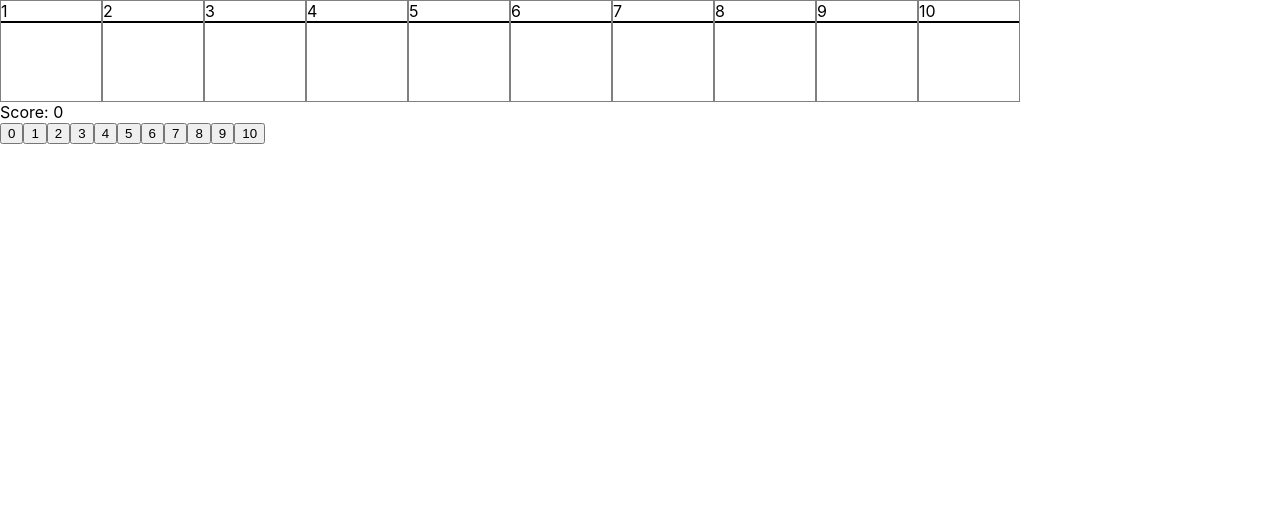
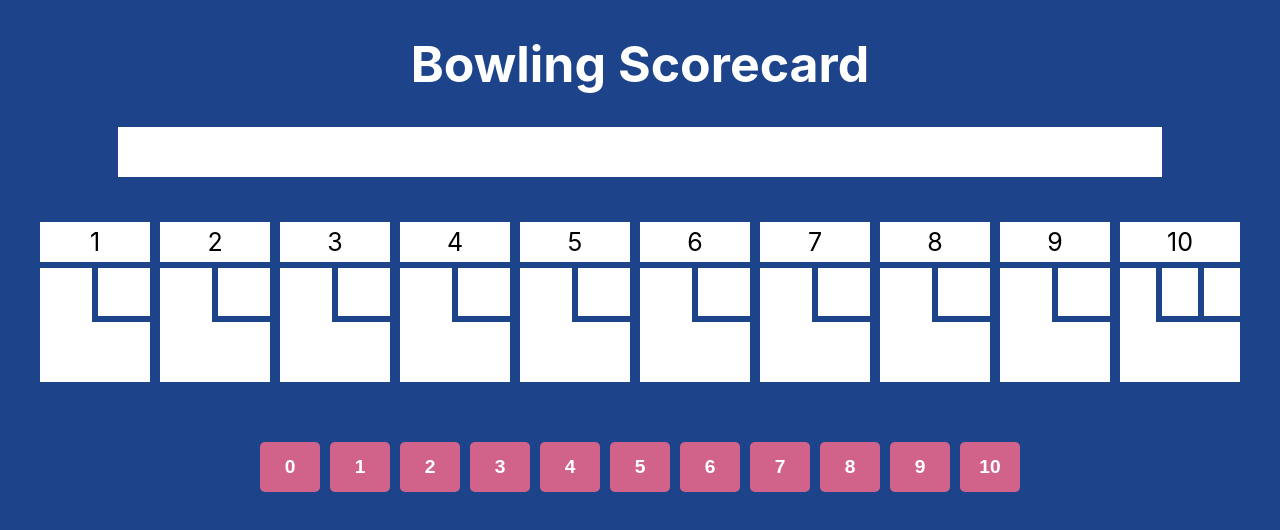
Before and after one commit to NematBhullar/BowlingScorecard, a React (Create React App) app: page / in a window 1280 px wide. Shown: the top 530 px of the page. Built offline with nearby package versions, Linux system fonts and the light colour scheme.

Commit message:
Fixed the UI

```diff
--- a/src/App.css
+++ b/src/App.css
@@ -1,22 +1,85 @@
+body {
+  background-color: #1D438A;
+}
+
+h1 {
+  font-size: 50px;
+  color: white;
+}
+
+button {
+  width: 60px;
+  height: 50px;
+  background-color: #D1638B;
+  color: white;
+  font-size: larger;
+  font-weight: bold;
+  border: none;
+  border-radius: 5px;
+  margin: 5px;
+}
+
+.main-body {
+  text-align: center;
+}
+
 .scoreboard {
   display: flex;
   flex-direction: row;
+  justify-content: center;
+  margin-bottom: 50px;
 }
 
-.frame {
-  width: 100px;
-  height: 100px;
-  border: 1px solid grey;
+.frame, .frame10 {
+  margin: 5px;
+  padding: 5px 0px;
+  width: 110px;
+  height: 150px;
+  background-color: white;
+  font-size: 25px;
+}
+
+.frame10 {
+  width: 120px;
 }
 
 .pins {
+  margin-top: 5px;
+  height: 40%;
   display: flex;
   flex-direction: row;
   justify-content: space-between;
 }
 
-.pins div {
+.roll1, .roll2, .roll3 {
+  padding: 10px 0px;
   width: 50%;
   text-align: center;
-  border: 1px solid black;
 }
+
+.roll2, .roll3 {
+  border-top: 6px solid #1D438A;
+  border-left: 6px solid #1D438A;
+  border-bottom: 6px solid #1D438A;
+}
+
+.roll1 {
+  border-top: 6px solid #1D438A;
+}
+
+.frame-score {
+  margin-top: 15px;
+}
+
+.message-box {
+  height: 30px;
+  width: 80%;
+  padding: 10px;
+  margin-left: auto;
+  margin-right: auto;
+  margin-bottom: 40px;
+  background-color: white;
+  font-size: 20px;
+  color: #1D438A;
+  font-weight: bold;
+}
--- a/src/App.js
+++ b/src/App.js
@@ -4,7 +4,8 @@ import PlayerBoard from './PlayerBoard';
 
 function App() {
   return (
-    <div>
+    <div className='main-body'>
+      <h1>Bowling Scorecard</h1>
       <div><PlayerBoard/></div>
   </div>
   )
--- a/src/PlayerBoard.js
+++ b/src/PlayerBoard.js
@@ -128,7 +128,7 @@ const PlayerBoard = () => {
           if (frame === 10) {
             frameScore.innerText = playerScore + frameScore.value;
             setPlayerScore(playerScore + frameScore.value);
-            document.getElementById('thisframe').innerText = "End Game";
+            document.getElementById('thisframe').innerText = "End Game. You scored " + frameScore.innerText + ".";
             listButtons.map(ea => document.getElementById(ea).disabled = true);
 
           } else {
@@ -140,6 +140,7 @@ const PlayerBoard = () => {
         }
       }
 
+      // If this is the additional roll in the last frame
     } else {
       const currRoll = document.getElementById('F' + frame + 'r3');
       currRoll.value = parseInt(e.target.value);
@@ -154,36 +155,35 @@ const PlayerBoard = () => {
       frameScore.innerText = playerScore + frameScore.value;
       setPlayerScore(playerScore + frameScore.value);
 
-      document.getElementById('thisframe').innerText = "End Game";
+      document.getElementById('thisframe').innerText = "End Game. You scored " + frameScore.innerText + ".";
       listButtons.map(ea => document.getElementById(ea).disabled = true);
     }
   }
 
   return (
     <div>
-      <div id='thisframe'></div>
+      <div id='thisframe' className='message-box'></div>
       <div id='scoreboard' className='scoreboard'>
         {frames.map(ea =>
           <div value={0} id={'F' + ea} key={'F' + ea} className='frame'>
             {ea}
             <div className='pins'>
-              <div id={'F' + ea + 'r1'}></div>
-              <div id={'F' + ea + 'r2'}></div>
+              <div id={'F' + ea + 'r1'} className='roll1'>&nbsp;</div>
+              <div id={'F' + ea + 'r2'} className='roll2'>&nbsp;</div>
             </div>
             <div className='frame-score' value={0} id={'F' + ea + 'score'} key={'F' + ea + 'score'}></div>
           </div>
         )}
-        <div value={0} id={'F' + 10} key={'F' + 10} className='frame'>
+        <div value={0} id={'F' + 10} key={'F' + 10} className='frame10'>
             {10}
             <div className='pins'>
-              <div id={'F' + 10 + 'r1'}></div>
-              <div id={'F' + 10 + 'r2'}></div>
-              <div id={'F' + 10 + 'r3'}></div>
+              <div id={'F' + 10 + 'r1'} className='roll1'>&nbsp;</div>
+              <div id={'F' + 10 + 'r2'} className='roll2'>&nbsp;</div>
+              <div id={'F' + 10 + 'r3'} className='roll3'>&nbsp;</div>
             </div>
             <div className='frame-score' value={0} id={'F' + 10 + 'score'} key={'F' + 10 + 'score'}></div>
           </div>
       </div>
-      <div id='score'>Score: {playerScore}</div>
       <div className='buttons'>
         {listButtons.map(ea =>
           <button value={ea} id={ea} key={ea} onClick={(e) => displayValue(e)}>{ea}</button>
```
